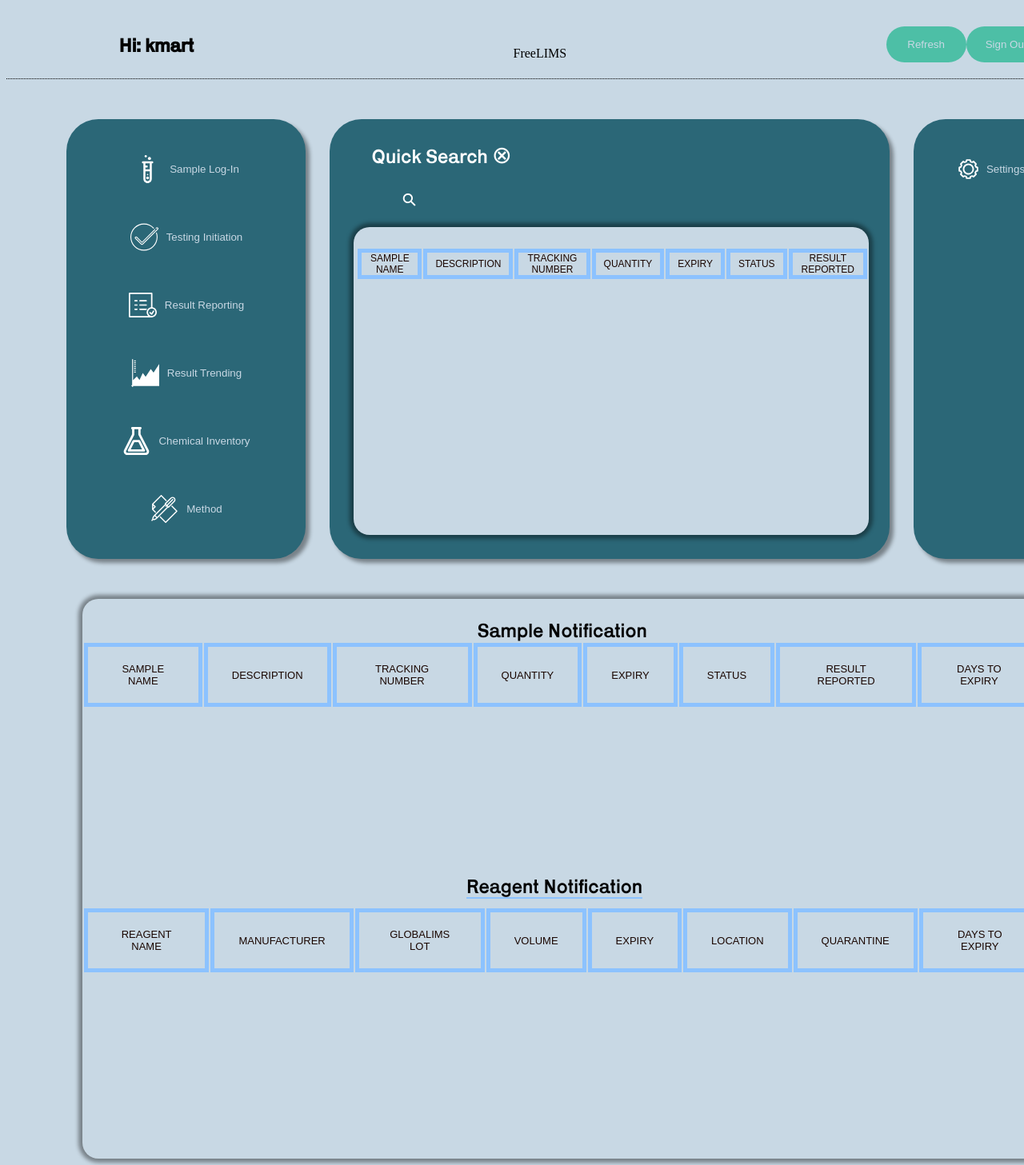
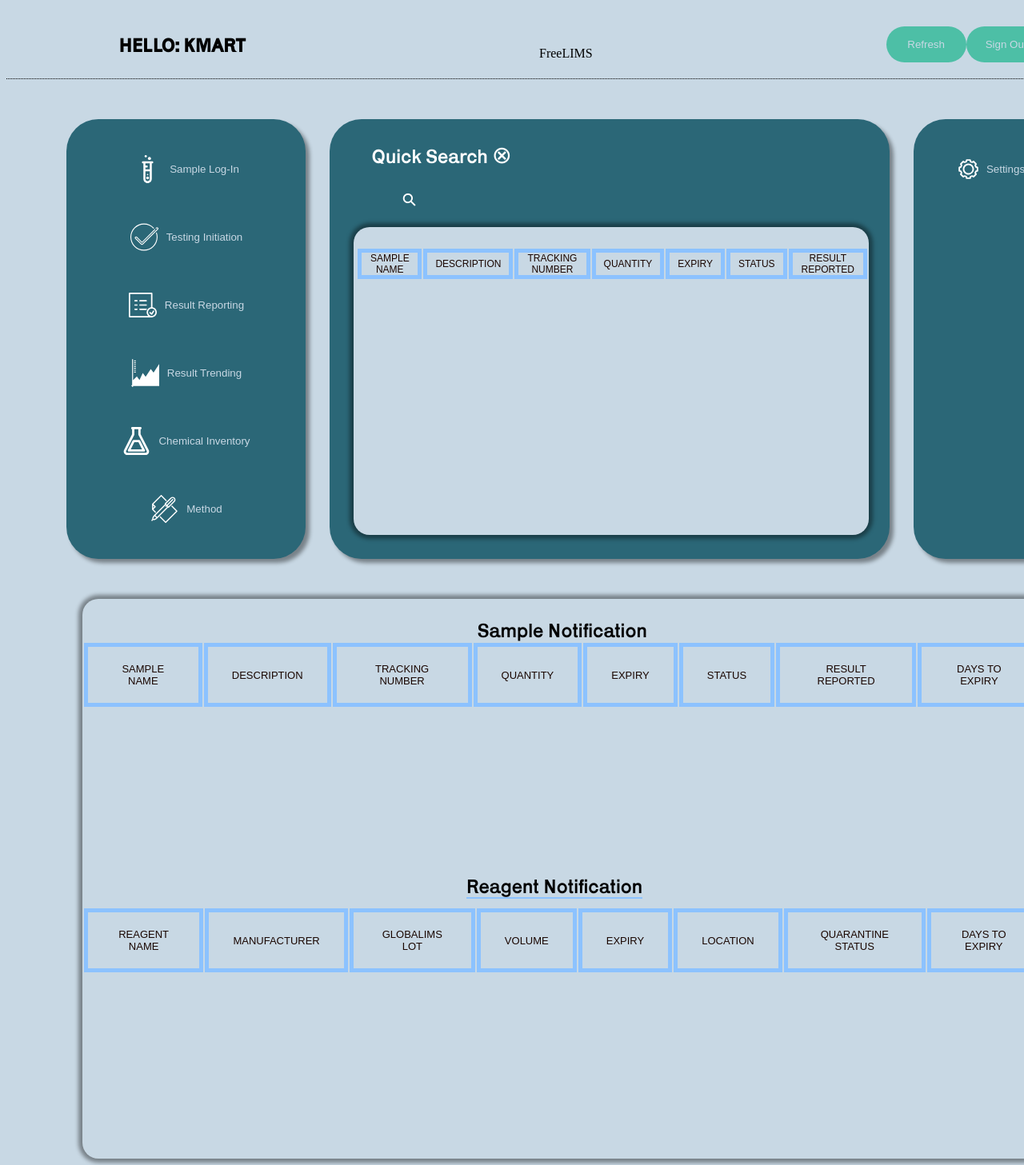
Before and after one commit to KyleSmartin98/LimaProduction, a Django app: page /home/ in a window 1280 px wide; the page is wider, and only the part inside the window is pictured. Shown: that part at 80% size. Run offline with Django 3.2, Linux system fonts and the light colour scheme; a user stored in the database is signed in; data comes from the database, SQL or seed files in the repository; tables that the repository leaves empty hold one stand-in row (values such as "Sample post"); lists and menus that the app fills with data are empty.

Commit message:
*Main* updated -> Updated Base.html with additional styling         ->         ->         -> planned -> Create ReadME and Documentation Page         ->  Add Authentication to Sample and Inventory Workflow         -> Data Analysis page         -> Scroll up button         -> Notification tab on model updates, message system, Update User or Profile Information in settings.         -> Add Chat feature for help

```diff
--- a/FreeLims/Templates/FreeLims/base.html
+++ b/FreeLims/Templates/FreeLims/base.html
@@ -15,7 +15,7 @@
     <body class="Background">
         <div class="Top" style="border-bottom: 1.5px dotted black"> <!--Topline Div/-->
             <div class="Top-display-left"> <!--Clock Div left justified-->
-                <h2 style="margin-top: 35px; font-family: karrikregular;">Hi: <strong>{{request.user.profile.user}}</strong></h2>
+                <h2 style="margin-top: 35px; font-family: karrikregular; text-transform: uppercase;">Hello: <strong>{{request.user.profile.user}}</strong></h2>
             </div>
             <div class="Top-display-center"> <!--Freelims header Center-->
                 <header style="overflow:hidden;">
--- a/FreeLims/Templates/FreeLims/home.html
+++ b/FreeLims/Templates/FreeLims/home.html
@@ -202,7 +202,7 @@
                         <th>Volume</th>
                         <th>Expiry</th>
                         <th>Location</th>
-                        <th>Quarantine</th>
+                        <th>Quarantine Status</th>
                         <th>Days to Expiry</th>
                     </tr>
                     </thead>
@@ -242,7 +242,7 @@
                             <td class="low-priority-tr-data">{{inventory.volume_size}}</td>
                             <td class="low-priority-tr-data">{{inventory.expiry|date:"Y-m-d"}}</td>
                             <td class="low-priority-tr-data">{{inventory.location}}</td>
-                            <td class="low-priority-tr-data">{{inventory.quarantine}}</td>
+                            <td class="low-priority-tr-data">{{inventory.quarantine|yesno:"Quarantined, Open"}}</td>
                             <td class="low-priority-tr-data">{{inventory.expiry|days_Remaining}}</td>
                         </tr>
                         {% endif %}
--- a/FreeLims/Templates/FreeLims/registrationEmail.html
+++ b/FreeLims/Templates/FreeLims/registrationEmail.html
@@ -5,7 +5,7 @@
 </head>
 <body>
 <div style="text-align: center;">
-    <h1>GlobaLIMS tag image</h1>
+    <h1>GlobaLIMS</h1>
     <h1>Welcome! {{username}}</h1>
 </div>
 <p>Thank you for signing up for GlobaLIMS</p>
```
